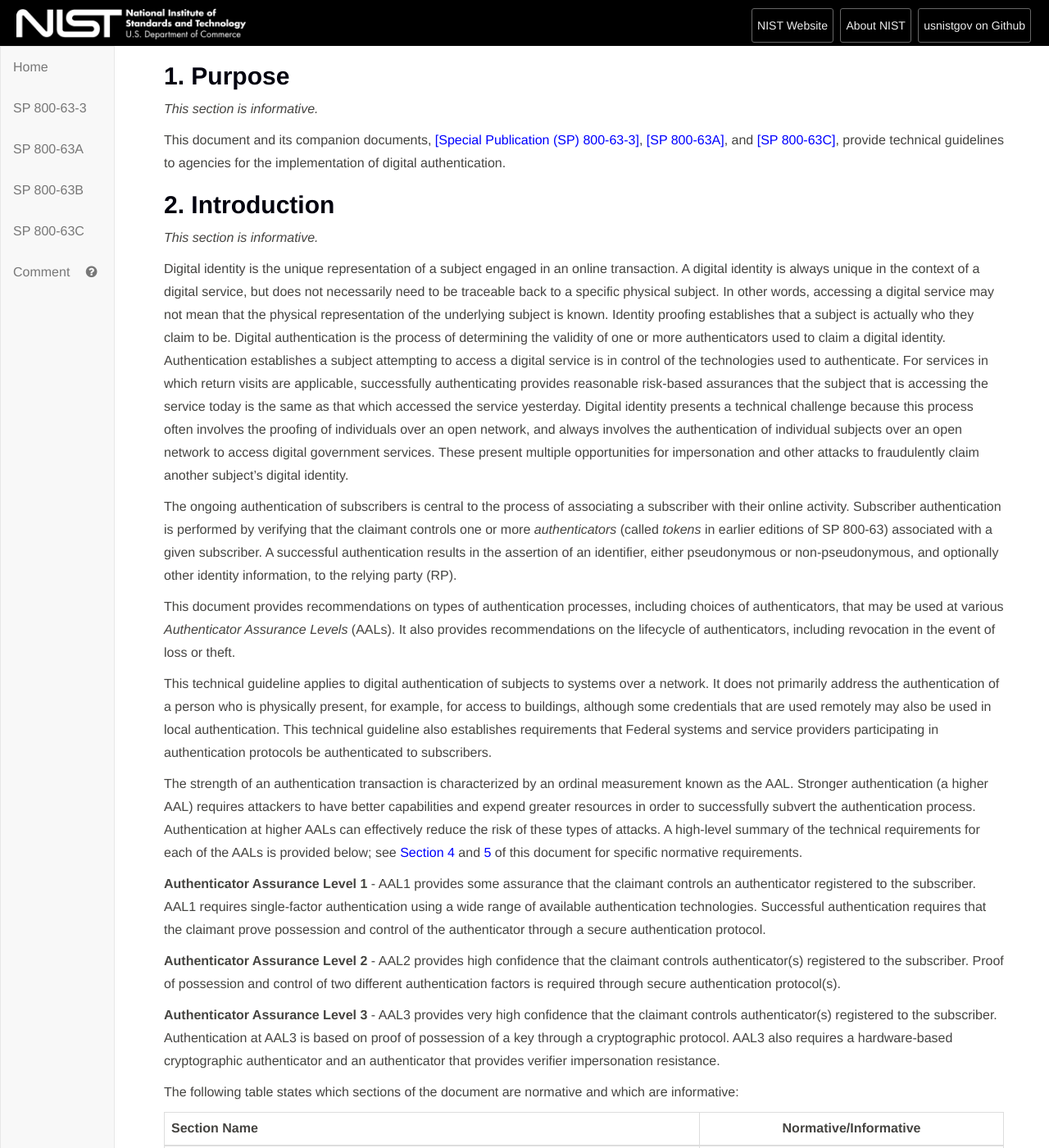
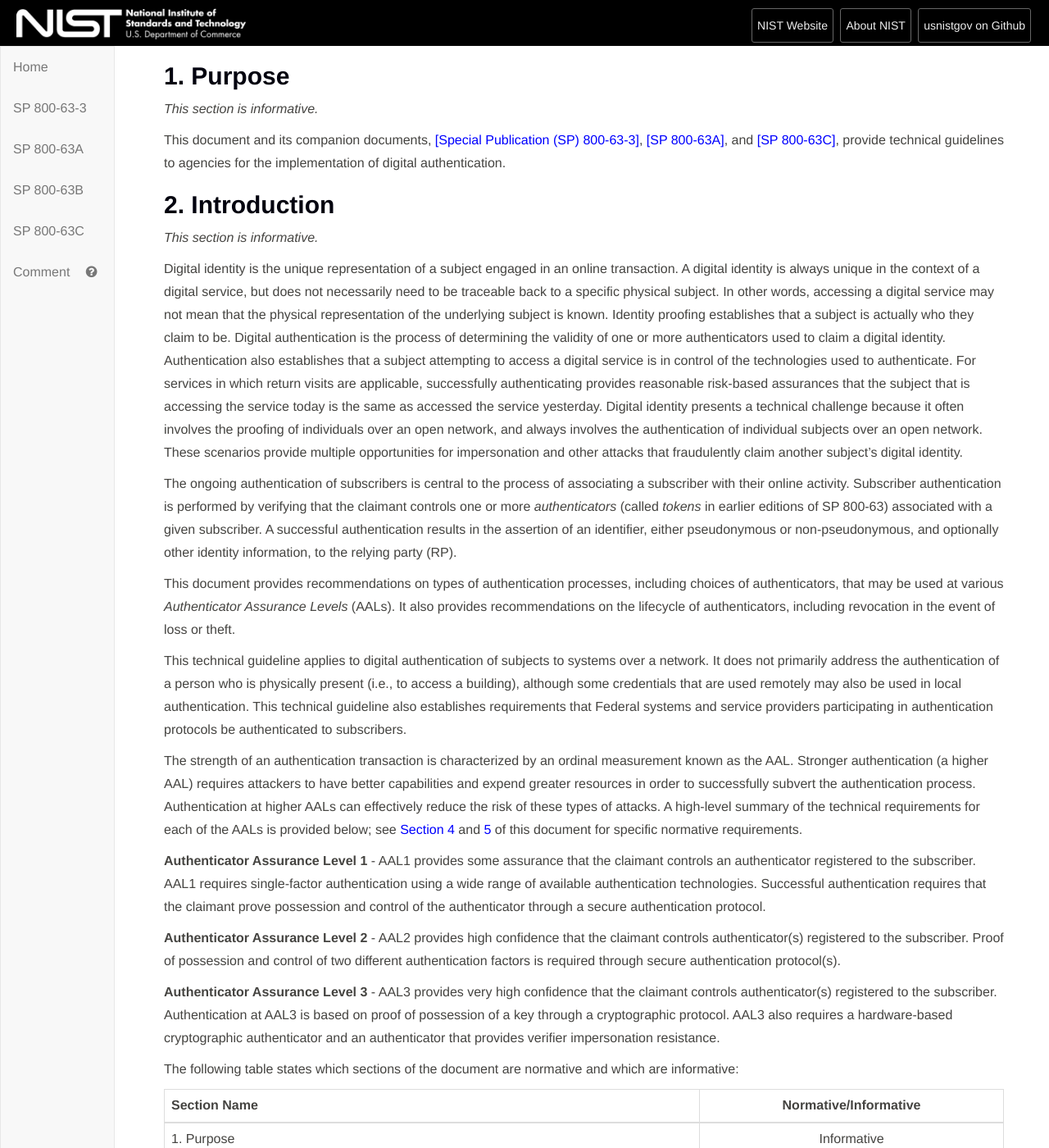
Before and after one commit to usnistgov/800-63-3, a Jekyll site: the page built from sp800-63b/sec1_2_introduction.md, in a window 1280 px wide and 1400 px high. Shown: the whole window at 82% size. Built offline with Jekyll 4.4.1, drawn with Linux system fonts in a browser that asks for light colours; our own code applies the rules of GitHub Pages for plain Markdown files.

Commit message:
copy edit sec 1_2 purpose & introduction

```diff
--- a/sp800-63b/sec1_2_introduction.md
+++ b/sp800-63b/sec1_2_introduction.md
@@ -12,13 +12,13 @@
 
 _This section is informative._
 
-Digital identity is the unique representation of a subject engaged in an online transaction. A digital identity is always unique in the context of a digital service, but does not necessarily need to be traceable back to a specific physical subject. In other words, accessing a digital service may not mean that the physical representation of the underlying subject is known. Identity proofing establishes that a subject is actually who they claim to be. Digital authentication is the process of determining the validity of one or more authenticators used to claim a digital identity. Authentication establishes a subject attempting to access a digital service is in control of the technologies used to authenticate.  For services in which return visits are applicable, successfully authenticating provides reasonable risk-based assurances that the subject that is accessing the service today is the same as that which accessed the service yesterday. Digital identity presents a technical challenge because this process often involves the proofing of individuals over an open network, and always involves the authentication of individual subjects over an open network to access digital government services. These present multiple opportunities for impersonation and other attacks to fraudulently claim another subject's digital identity.
+Digital identity is the unique representation of a subject engaged in an online transaction. A digital identity is always unique in the context of a digital service, but does not necessarily need to be traceable back to a specific physical subject. In other words, accessing a digital service may not mean that the physical representation of the underlying subject is known. Identity proofing establishes that a subject is actually who they claim to be. Digital authentication is the process of determining the validity of one or more authenticators used to claim a digital identity. Authentication also establishes that a subject attempting to access a digital service is in control of the technologies used to authenticate.  For services in which return visits are applicable, successfully authenticating provides reasonable risk-based assurances that the subject that is accessing the service today is the same as accessed the service yesterday. Digital identity presents a technical challenge because it often involves the proofing of individuals over an open network, and always involves the authentication of individual subjects over an open network. These scenarios provide multiple opportunities for impersonation and other attacks that fraudulently claim another subject's digital identity.
 
 The ongoing authentication of subscribers is central to the process of associating a subscriber with their online activity. Subscriber authentication is performed by verifying that the claimant controls one or more *authenticators* (called *tokens* in earlier editions of SP 800-63) associated with a given subscriber. A successful authentication results in the assertion of an identifier, either pseudonymous or non-pseudonymous, and optionally other identity information, to the relying party (RP).
 
 This document provides recommendations on types of authentication processes, including choices of authenticators, that may be used at various *Authenticator Assurance Levels* (AALs). It also provides recommendations on the lifecycle of authenticators, including revocation in the event of loss or theft.
 
-This technical guideline applies to digital authentication of subjects to systems over a network. It does not primarily address the authentication of a person who is physically present, for example, for access to buildings, although some credentials that are used remotely may also be used in local authentication. This technical guideline also establishes requirements that Federal systems and service providers participating in authentication protocols be authenticated to subscribers.
+This technical guideline applies to digital authentication of subjects to systems over a network. It does not primarily address the authentication of a person who is physically present (i.e., to access a building), although some credentials that are used remotely may also be used in local authentication. This technical guideline also establishes requirements that Federal systems and service providers participating in authentication protocols be authenticated to subscribers.
 
 The strength of an authentication transaction is characterized by an ordinal measurement known as the AAL. Stronger authentication (a higher AAL) requires attackers to have better capabilities and expend greater resources in order to successfully subvert the authentication process. Authentication at higher AALs can effectively reduce the risk of these types of attacks. A high-level summary of the technical requirements for each of the AALs is provided below; see [Section 4](#sec4) and [5](#sec5) of this document for specific normative requirements.
 
```
